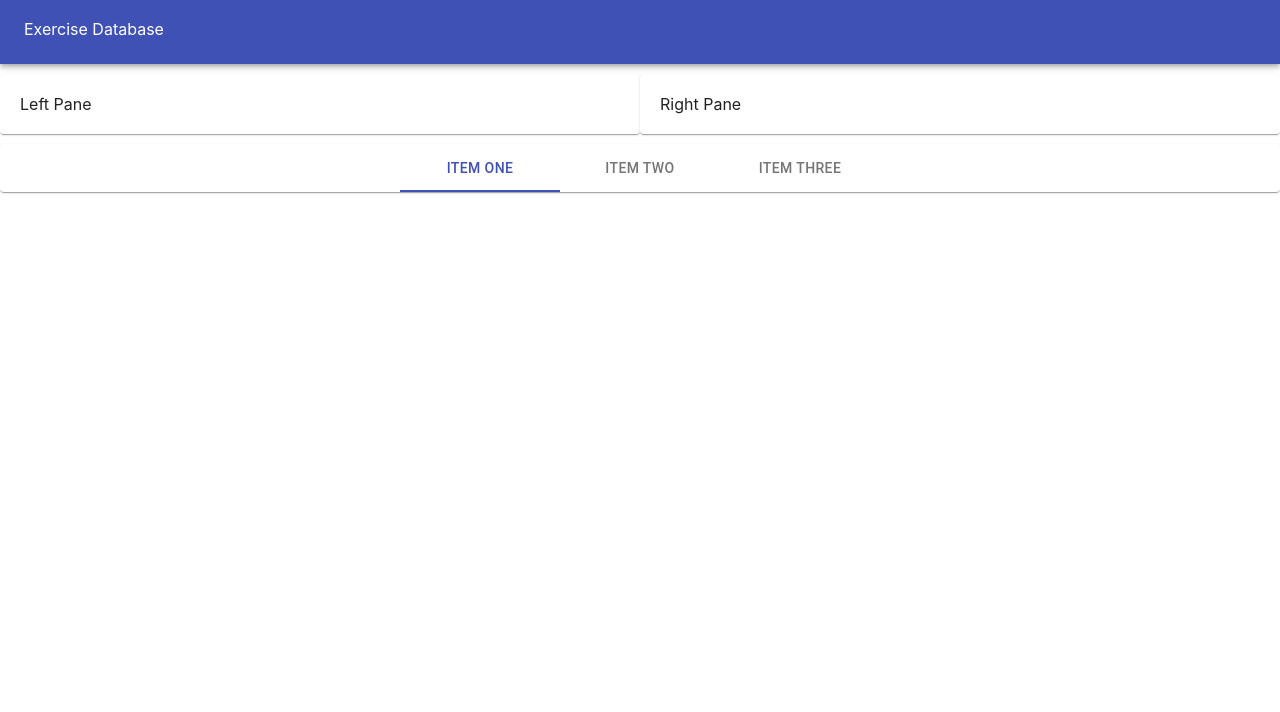
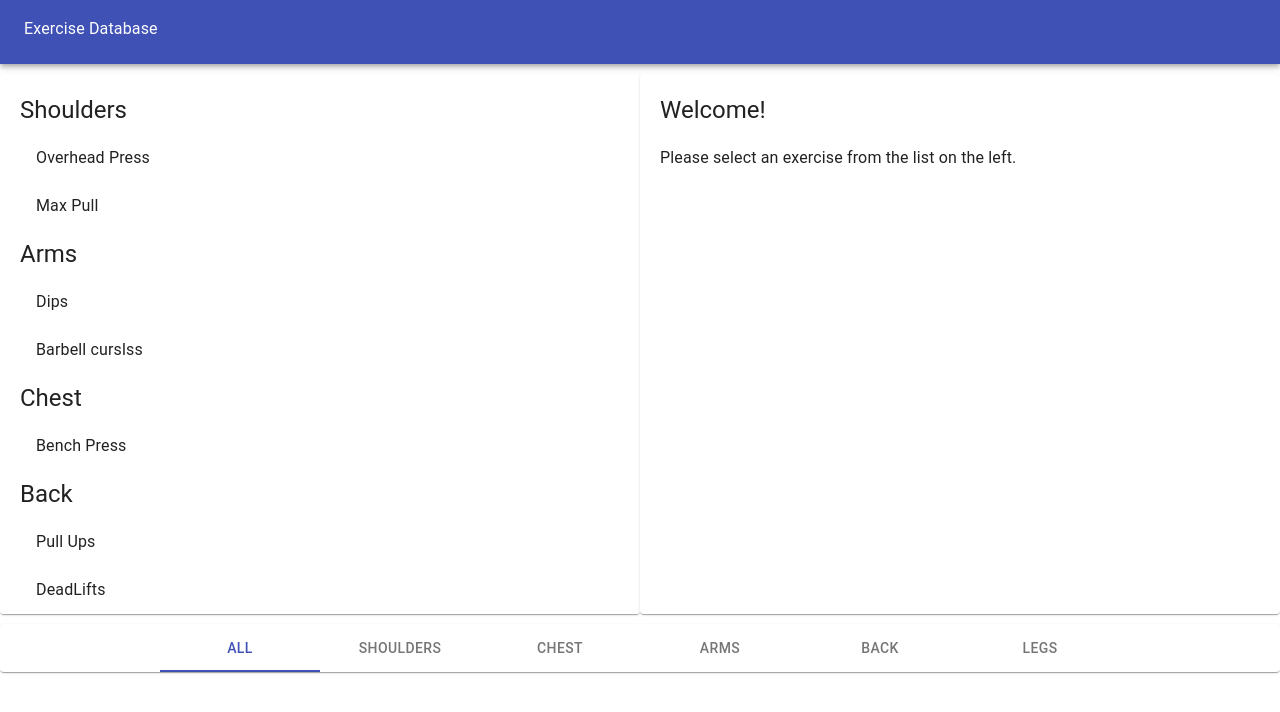
Before and after one commit to boyet007/react-material-ui, a React (Create React App) app: page / in a window 1280 px wide. Shown: the top 712 px of the page. Built offline with nearby package versions, Linux system fonts and the light colour scheme.

Commit message:
03 - Data Store

```diff
--- a/src/components/App.js
+++ b/src/components/App.js
@@ -1,14 +1,32 @@
 import React, { Component, Fragment } from 'react'
 import { Header, Footer } from './layouts'
 import Exercises from './exercises'
+import { muscles, exercises } from '../store.js'
 
 export default class App extends Component {
+  state = {
+    exercises
+  }
+
+  getExercisesByMuscles() {
+    return Object.entries(this.state.exercises.reduce((exercises, exercise) => {
+      const { muscles } = exercise
+      exercises[muscles] = exercises[muscles]
+        ? [...exercises[muscles], exercise]
+        : [exercise]
+
+        return exercises
+      }, {})
+    )
+  }
+
   render() {
+    const exercises = this.getExercisesByMuscles()
     return (
       <Fragment>
         <Header />
-        <Exercises />
-        <Footer />
+        <Exercises exercises={exercises}/>
+        <Footer muscles={muscles} />
       </Fragment>
     )
   }
--- a/src/components/exercises/LeftPane.js
+++ /dev/null
@@ -1,8 +0,0 @@
-import React from 'react'
-import { Paper } from '@material-ui/core'
-
-
-export default ({ styles }) =>
-    <Paper style={styles.Paper}>
-        Left Pane
-    </Paper>
--- a/src/components/exercises/RightPane.js
+++ /dev/null
@@ -1,8 +0,0 @@
-import React from 'react'
-import { Paper } from '@material-ui/core'
-
-
-export default ({ styles }) =>
-    <Paper style={styles.Paper}>
-        Right Pane
-    </Paper>
--- a/src/components/exercises/index.js
+++ b/src/components/exercises/index.js
@@ -1,19 +1,45 @@
-import React from 'react'
-import { Grid } from '@material-ui/core'
-import LeftPane from './LeftPane'
-import RightPane from './RightPane'
+import React, { Fragment } from 'react'
+import { Grid, Paper, Typography, List } from '@material-ui/core'
+import { ListItem, ListItemText } from '@material-ui/core'
+
 
 
 const styles = {
-        Paper: { padding: 20, marginTop: 10, marginBottom: 10 }
+        Paper: { padding: 20, marginTop: 10, marginBottom: 10, height: 500, overflowY: 'auto' }
 }
 
-export default props =>
+export default ({ exercises }) =>
     <Grid container>
         <Grid item sm>
-            <LeftPane styles={styles} />
+            <Paper style={styles.Paper}>
+                { exercises.map(([group, exercises]) =>
+                <Fragment>
+                    <Typography
+                        variant="h5"
+                        style={{ textTransform: 'capitalize' }}>
+                        { group }
+                    </Typography>
+                       <List component="ul">
+                           { exercises.map(({ title }) =>
+                                <ListItem button>
+                                    <ListItemText primary={title} />
+                                </ListItem>
+                            )}
+                     </List>
+                     </Fragment>
+                )}
+            </Paper>
         </Grid>
         <Grid item sm>
-            <RightPane styles={styles} />
+            <Paper style={styles.Paper}>
+                 <Typography variant="h5">
+                        Welcome!
+                    </Typography>
+                    <Typography variant="body1" style={{ marginTop: 20 }}>
+                        Please select an exercise from the list on the left.
+                        </Typography>
+            </Paper>
+
+
         </Grid>
     </Grid>
--- a/src/components/layouts/Footer.js
+++ b/src/components/layouts/Footer.js
@@ -1,7 +1,7 @@
 import React from 'react';
 import { Paper, Tabs, Tab } from '@material-ui/core'
 
-export default props =>
+export default ({ muscles }) =>
 <Paper>
 <Tabs
 value={0}
@@ -9,8 +9,9 @@ value={0}
   textColor="primary"
   centered
 >
-  <Tab label="Item One" />
-  <Tab label="Item Two" />
-  <Tab label="Item Three" />
+  <Tab label="All" />
+  {muscles.map(group =>
+      <Tab label={group} />
+    )}
 </Tabs>
 </Paper>
--- a/src/components/layouts/Header.js
+++ b/src/components/layouts/Header.js
@@ -4,7 +4,7 @@ import { AppBar, Toolbar, Typography } from '@material-ui/core'
 export default props =>
 <AppBar position="static">
 <Toolbar>
-  <Typography variant="headline" color="inherit" gutterBottom>
+  <Typography variant="subtitle1" color="inherit" gutterBottom>
     Exercise Database
   </Typography>
 
--- /dev/null
+++ b/src/store.js
@@ -0,0 +1,54 @@
+export const muscles = [
+    'shoulders', 'chest', 'arms', 'back', 'legs'
+]
+
+export const exercises = [
+    {
+        id: 'overhead-press',
+        title: 'Overhead Press',
+        description: 'Delts exercises...',
+        muscles: 'shoulders'
+    },
+    {
+        id: 'dips',
+        title: 'Dips',
+        description: 'Tricepss exercises...',
+        muscles: 'arms'
+    },
+    {
+        id: 'barbell-curls',
+        title: 'Barbell curslss',
+        description: 'Biceps exercises...',
+        muscles: 'arms'
+    },
+    {
+        id: 'bench-press',
+        title: 'Bench Press',
+        description: 'Chest exercises...',
+        muscles: 'chest'
+    },
+    {
+        id: 'pull-ups',
+        title: 'Pull Ups',
+        description: 'Back and biceps exercises',
+        muscles: 'back'
+    },
+    {
+        id: 'deadlifts',
+        title: 'DeadLifts',
+        description: 'Back and leg exercises',
+        muscles: 'back'
+    },
+    {
+        id: 'max-pull',
+        title: 'Max Pull',
+        description: 'Delts exercises...',
+        muscles: 'shoulders'
+    },
+    {
+        id: 'squat-jump',
+        title: 'Squad Jump',
+        description: 'Squad exercises...',
+        muscles: 'legs'
+    },
+]
```
